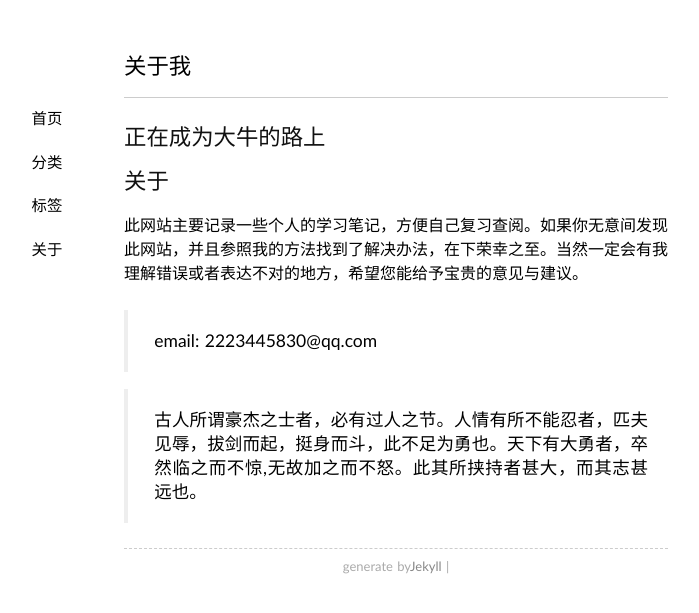
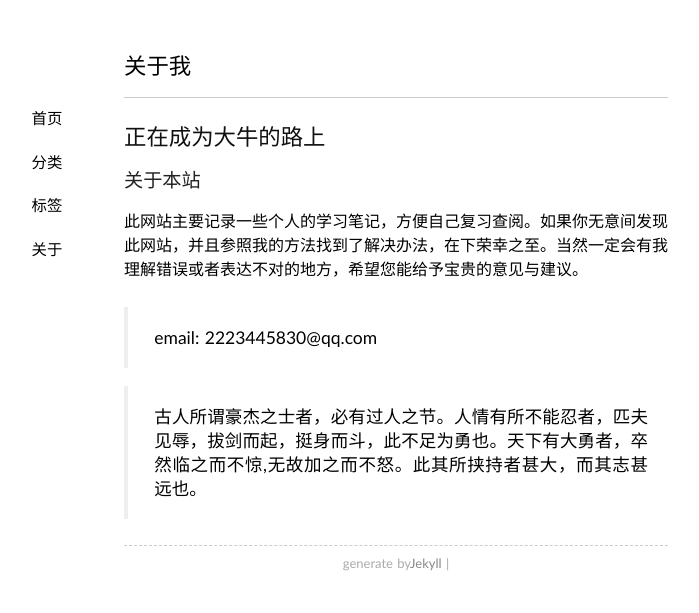
Before and after one commit to monkey92/monkey92.github.io, a Jekyll site: the page built from me/index.md, in a window 1280 px wide. Shown: the top 613 px of the page, without its empty margins (244-943 px from the left). Built offline with Jekyll 4.4.1, drawn with Linux system fonts in a browser that asks for light colours; nearby versions of some CDN libraries; comment, search, counter and statistics services are not loaded.

Commit message:
about me

```diff
--- a/me/index.md
+++ b/me/index.md
@@ -5,7 +5,7 @@ title: 关于我
 
 ## 正在成为大牛的路上
 
-## 关于
+###  关于本站
 
 此网站主要记录一些个人的学习笔记，方便自己复习查阅。如果你无意间发现此网站，并且参照我的方法找到了解决办法，在下荣幸之至。当然一定会有我理解错误或者表达不对的地方，希望您能给予宝贵的意见与建议。
 
```
